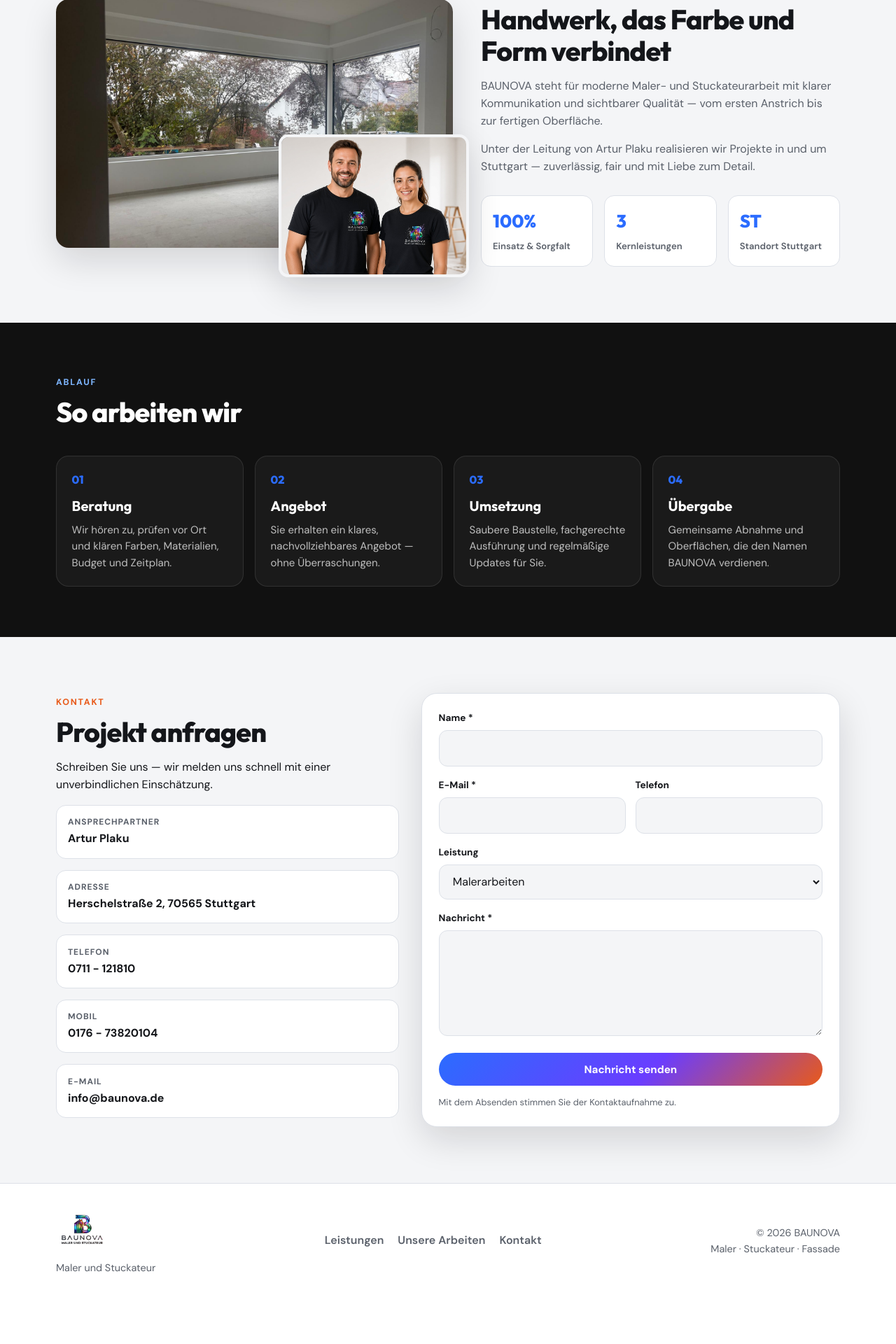
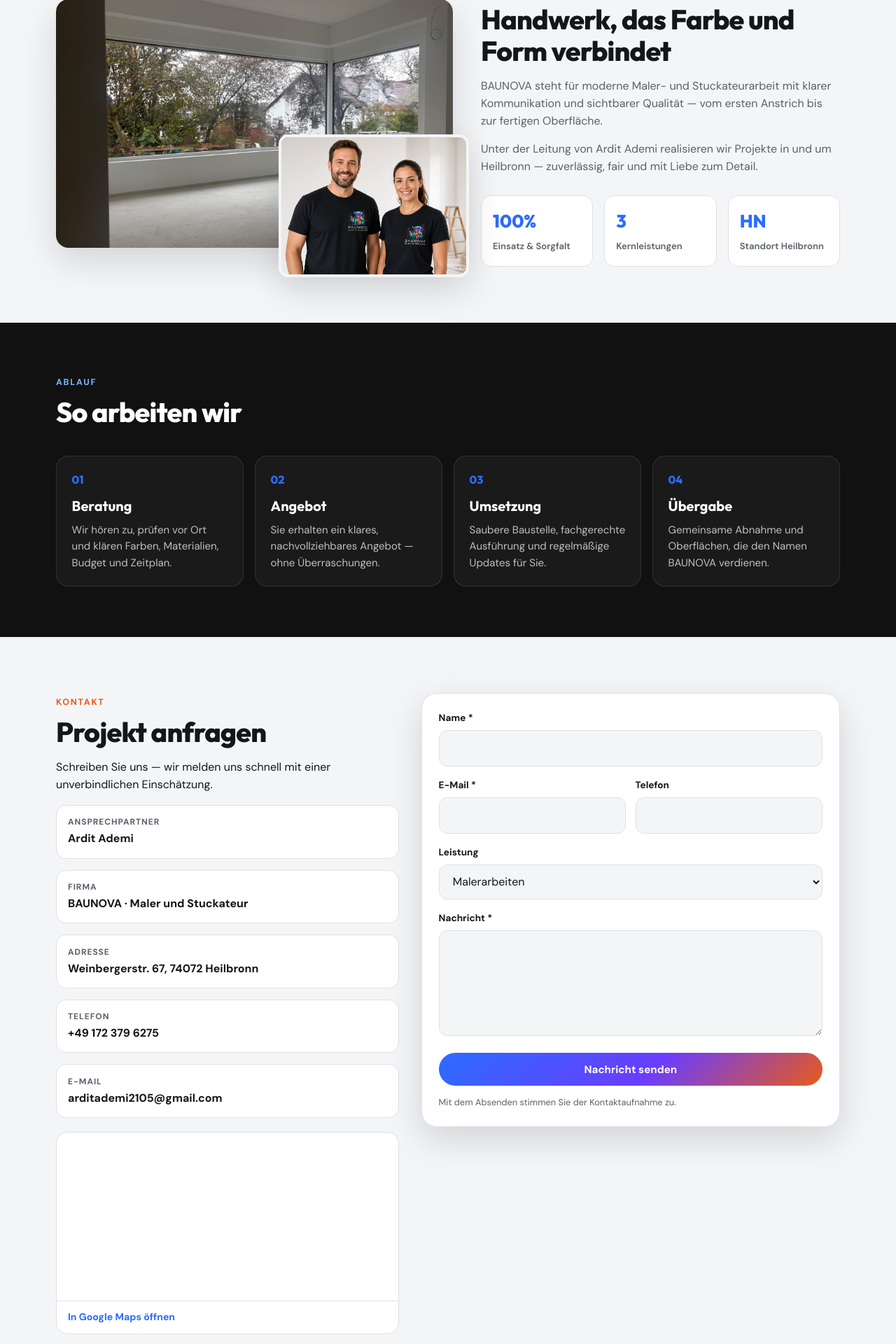
Before and after one commit to AltinALD/Baunova.de, a PHP site: page / in a window 1280 px wide. Shown: the part 3120-5040 px from the top of the page at 70% size. Before the commit the page ends 4937 px from the top, so only its background shows below. Run offline with PHP 8.4, Linux system fonts and the light colour scheme; some libraries are stand-ins or nearby versions.

Commit message:
Update official Heilbronn contact details and embed Google Maps.
Replace Stuttgart contacts with Ardit Ademi address, phone and email from the business paperwork.

Co-authored-by: Cursor <cursoragent@cursor.com>

```diff
--- a/arbeiten.html
+++ b/arbeiten.html
@@ -117,6 +117,7 @@
       </div>
       <div class="footer-meta">
         <p>© <span id="year"></span> BAUNOVA</p>
+        <p>Weinbergerstr. 67, 74072 Heilbronn</p>
         <p>Maler · Stuckateur · Fassade</p>
       </div>
     </div>
@@ -129,7 +130,7 @@
     <button type="button" class="lightbox-nav lightbox-next" id="lightboxNext" aria-label="Next">›</button>
   </div>
 
-  <a href="tel:+4917673820104" class="call-fab" id="callFab" aria-label="Jetzt anrufen" title="0176 - 73820104">
+  <a href="tel:+491723796275" class="call-fab" id="callFab" aria-label="Jetzt anrufen" title="+49 172 379 6275">
     <svg class="call-fab-icon" viewBox="0 0 24 24" aria-hidden="true" width="22" height="22">
       <path fill="currentColor" d="M6.62 10.79a15.15 15.15 0 0 0 6.59 6.59l2.2-2.2a1 1 0 0 1 1.01-.24c1.12.37 2.33.57 3.58.57a1 1 0 0 1 1 1V20a1 1 0 0 1-1 1C10.4 21 3 13.6 3 4a1 1 0 0 1 1-1h3.5a1 1 0 0 1 1 1c0 1.25.2 2.46.57 3.58a1 1 0 0 1-.25 1.02l-2.2 2.19z" />
     </svg>
--- a/css/style.css
+++ b/css/style.css
@@ -605,6 +605,34 @@ h3 {
 
 .contact-list a:hover {
   color: var(--accent);
+}
+
+.map-embed {
+  margin-top: 1.25rem;
+  border-radius: 16px;
+  overflow: hidden;
+  border: 1px solid var(--line);
+  background: #fff;
+}
+
+.map-embed iframe {
+  display: block;
+  width: 100%;
+  height: 240px;
+  border: 0;
+}
+
+.map-link {
+  display: block;
+  padding: 0.75rem 1rem;
+  font-size: 0.88rem;
+  font-weight: 700;
+  color: var(--accent);
+  border-top: 1px solid var(--line);
+}
+
+.map-link:hover {
+  background: var(--bg);
 }
 
 .contact-form {
--- a/index.html
+++ b/index.html
@@ -4,7 +4,7 @@
   <meta charset="UTF-8" />
   <meta name="viewport" content="width=device-width, initial-scale=1.0" />
   <title>BAUNOVA — Maler und Stuckateur</title>
-  <meta name="description" content="BAUNOVA – Maler und Stuckateur in Stuttgart. Professional painting, plastering and facade design. DE / EN." />
+  <meta name="description" content="BAUNOVA – Maler und Stuckateur in Heilbronn. Weinbergerstr. 67, 74072 Heilbronn. Professional painting, plastering and facade design. DE / EN." />
   <link rel="preconnect" href="https://fonts.googleapis.com" />
   <link rel="preconnect" href="https://fonts.gstatic.com" crossorigin />
   <link href="https://fonts.googleapis.com/css2?family=DM+Sans:ital,opsz,wght@0,9..40,400;0,9..40,500;0,9..40,600;0,9..40,700;1,9..40,400&family=Outfit:wght@500;600;700;800&display=swap" rel="stylesheet" />
@@ -66,7 +66,7 @@
         <div class="hero-overlay"></div>
       </div>
       <div class="container hero-content">
-        <p class="eyebrow" data-i18n="hero.eyebrow">Stuttgart · Maler &amp; Stuckateur</p>
+        <p class="eyebrow" data-i18n="hero.eyebrow">Heilbronn · Maler &amp; Stuckateur</p>
         <h1 data-i18n="hero.title">Farbe, Oberfläche und Präzision — das ist BAUNOVA</h1>
         <p class="hero-lead" data-i18n="hero.lead">
           Professionelle Maler- und Stuckateurarbeiten für Innen und Außen — sauber, termintreu und mit dem Anspruch moderner Handwerkskunst.
@@ -200,7 +200,7 @@
             BAUNOVA steht für moderne Maler- und Stuckateurarbeit mit klarer Kommunikation und sichtbarer Qualität — vom ersten Anstrich bis zur fertigen Oberfläche.
           </p>
           <p data-i18n="about.p2">
-            Unter der Leitung von Artur Plaku realisieren wir Projekte in und um Stuttgart — zuverlässig, fair und mit Liebe zum Detail.
+            Unter der Leitung von Ardit Ademi realisieren wir Projekte in und um Heilbronn — zuverlässig, fair und mit Liebe zum Detail.
           </p>
           <div class="stats">
             <div>
@@ -212,8 +212,8 @@
               <span data-i18n="about.s2">Kernleistungen</span>
             </div>
             <div>
-              <strong>ST</strong>
-              <span data-i18n="about.s3">Standort Stuttgart</span>
+              <strong>HN</strong>
+              <span data-i18n="about.s3">Standort Heilbronn</span>
             </div>
           </div>
         </div>
@@ -263,25 +263,42 @@
           <ul class="contact-list">
             <li>
               <span data-i18n="contact.nameLabel">Ansprechpartner</span>
-              <strong>Artur Plaku</strong>
+              <strong>Ardit Ademi</strong>
+            </li>
+            <li>
+              <span data-i18n="contact.companyLabel">Firma</span>
+              <strong>BAUNOVA · Maler und Stuckateur</strong>
             </li>
             <li>
               <span data-i18n="contact.addressLabel">Adresse</span>
-              <strong>Herschelstraße 2, 70565 Stuttgart</strong>
+              <strong>Weinbergerstr. 67, 74072 Heilbronn</strong>
             </li>
             <li>
               <span data-i18n="contact.telLabel">Telefon</span>
-              <strong><a href="tel:+49711121810">0711 - 121810</a></strong>
-            </li>
-            <li>
-              <span data-i18n="contact.mobileLabel">Mobil</span>
-              <strong><a href="tel:+4917673820104">0176 - 73820104</a></strong>
+              <strong><a href="tel:+491723796275">+49 172 379 6275</a></strong>
             </li>
             <li>
               <span data-i18n="contact.emailLabel">E-Mail</span>
-              <strong><a href="mailto:info@baunova.de">info@baunova.de</a></strong>
+              <strong><a href="mailto:arditademi2105@gmail.com">arditademi2105@gmail.com</a></strong>
             </li>
           </ul>
+
+          <div class="map-embed">
+            <iframe
+              title="BAUNOVA — Weinbergerstr. 67, 74072 Heilbronn"
+              src="https://maps.google.com/maps?q=Weinsberger%20Str.%2067%2C%2074072%20Heilbronn&z=16&output=embed"
+              loading="lazy"
+              referrerpolicy="no-referrer-when-downgrade"
+              allowfullscreen
+            ></iframe>
+            <a
+              class="map-link"
+              href="https://www.google.com/maps/search/?api=1&query=Weinsberger+Str.+67,+74072+Heilbronn"
+              target="_blank"
+              rel="noopener noreferrer"
+              data-i18n="contact.mapLink"
+            >In Google Maps öffnen</a>
+          </div>
         </div>
 
         <form class="contact-form" id="contactForm" novalidate>
@@ -335,6 +352,7 @@
       </div>
       <div class="footer-meta">
         <p>© <span id="year"></span> BAUNOVA</p>
+        <p>Weinbergerstr. 67, 74072 Heilbronn</p>
         <p>Maler · Stuckateur · Fassade</p>
       </div>
     </div>
@@ -348,11 +366,11 @@
   </div>
 
   <a
-    href="tel:+4917673820104"
+    href="tel:+491723796275"
     class="call-fab"
     id="callFab"
     aria-label="Jetzt anrufen"
-    title="0176 - 73820104"
+    title="+49 172 379 6275"
   >
     <svg class="call-fab-icon" viewBox="0 0 24 24" aria-hidden="true" width="22" height="22">
       <path
--- a/js/main.js
+++ b/js/main.js
@@ -8,7 +8,7 @@ const translations = {
     "nav.process": "Ablauf",
     "nav.contact": "Kontakt",
     "nav.cta": "Angebot anfragen",
-    "hero.eyebrow": "Stuttgart · Maler & Stuckateur",
+    "hero.eyebrow": "Heilbronn · Maler & Stuckateur",
     "hero.title": "Farbe, Oberfläche und Präzision — das ist BAUNOVA",
     "hero.lead":
       "Professionelle Maler- und Stuckateurarbeiten für Innen und Außen — sauber, termintreu und mit dem Anspruch moderner Handwerkskunst.",
@@ -60,10 +60,10 @@ const translations = {
     "about.p1":
       "BAUNOVA steht für moderne Maler- und Stuckateurarbeit mit klarer Kommunikation und sichtbarer Qualität — vom ersten Anstrich bis zur fertigen Oberfläche.",
     "about.p2":
-      "Unter der Leitung von Artur Plaku realisieren wir Projekte in und um Stuttgart — zuverlässig, fair und mit Liebe zum Detail.",
+      "Unter der Leitung von Ardit Ademi realisieren wir Projekte in und um Heilbronn — zuverlässig, fair und mit Liebe zum Detail.",
     "about.s1": "Einsatz & Sorgfalt",
     "about.s2": "Kernleistungen",
-    "about.s3": "Standort Stuttgart",
+    "about.s3": "Standort Heilbronn",
     "process.eyebrow": "Ablauf",
     "process.title": "So arbeiten wir",
     "process.1.title": "Beratung",
@@ -79,10 +79,12 @@ const translations = {
     "contact.lead":
       "Schreiben Sie uns — wir melden uns schnell mit einer unverbindlichen Einschätzung.",
     "contact.nameLabel": "Ansprechpartner",
+    "contact.companyLabel": "Firma",
     "contact.addressLabel": "Adresse",
     "contact.telLabel": "Telefon",
     "contact.mobileLabel": "Mobil",
     "contact.emailLabel": "E-Mail",
+    "contact.mapLink": "In Google Maps öffnen",
     "form.name": "Name *",
     "form.email": "E-Mail *",
     "form.phone": "Telefon",
@@ -106,7 +108,7 @@ const translations = {
     "nav.process": "Process",
     "nav.contact": "Contact",
     "nav.cta": "Request a quote",
-    "hero.eyebrow": "Stuttgart · Painter & Plasterer",
+    "hero.eyebrow": "Heilbronn · Painter & Plasterer",
     "hero.title": "Color, surface and precision — that is BAUNOVA",
     "hero.lead":
       "Professional painting and plastering for interiors and exteriors — clean, on schedule, and with the standard of modern craftsmanship.",
@@ -158,10 +160,10 @@ const translations = {
     "about.p1":
       "BAUNOVA stands for modern painting and plastering with clear communication and visible quality — from the first coat to the finished surface.",
     "about.p2":
-      "Under the leadership of Artur Plaku we deliver projects in and around Stuttgart — reliable, fair and detail-focused.",
+      "Under the leadership of Ardit Ademi we deliver projects in and around Heilbronn — reliable, fair and detail-focused.",
     "about.s1": "Commitment & care",
     "about.s2": "Core services",
-    "about.s3": "Based in Stuttgart",
+    "about.s3": "Based in Heilbronn",
     "process.eyebrow": "Process",
     "process.title": "How we work",
     "process.1.title": "Consultation",
@@ -177,10 +179,12 @@ const translations = {
     "contact.lead":
       "Write to us — we reply quickly with a non-binding assessment.",
     "contact.nameLabel": "Contact person",
+    "contact.companyLabel": "Company",
     "contact.addressLabel": "Address",
     "contact.telLabel": "Phone",
     "contact.mobileLabel": "Mobile",
     "contact.emailLabel": "Email",
+    "contact.mapLink": "Open in Google Maps",
     "form.name": "Name *",
     "form.email": "Email *",
     "form.phone": "Phone",
@@ -294,7 +298,7 @@ function initForm() {
       message.value.trim(),
     ].join("\n");
 
-    const mailto = `mailto:info@baunova.de?subject=${encodeURIComponent(
+    const mailto = `mailto:arditademi2105@gmail.com?subject=${encodeURIComponent(
       subject
     )}&body=${encodeURIComponent(body)}`;
 
--- a/leistungen.html
+++ b/leistungen.html
@@ -4,7 +4,7 @@
   <meta charset="UTF-8" />
   <meta name="viewport" content="width=device-width, initial-scale=1.0" />
   <title>Leistungen — BAUNOVA</title>
-  <meta name="description" content="BAUNOVA Leistungen: Malerarbeiten, Stuckateurarbeiten und Fassadengestaltung in Stuttgart." />
+  <meta name="description" content="BAUNOVA Leistungen: Malerarbeiten, Stuckateurarbeiten und Fassadengestaltung in Heilbronn." />
   <link rel="preconnect" href="https://fonts.googleapis.com" />
   <link rel="preconnect" href="https://fonts.gstatic.com" crossorigin />
   <link href="https://fonts.googleapis.com/css2?family=DM+Sans:ital,opsz,wght@0,9..40,400;0,9..40,500;0,9..40,600;0,9..40,700;1,9..40,400&family=Outfit:wght@500;600;700;800&display=swap" rel="stylesheet" />
@@ -123,12 +123,13 @@
       </div>
       <div class="footer-meta">
         <p>© <span id="year"></span> BAUNOVA</p>
+        <p>Weinbergerstr. 67, 74072 Heilbronn</p>
         <p>Maler · Stuckateur · Fassade</p>
       </div>
     </div>
   </footer>
 
-  <a href="tel:+4917673820104" class="call-fab" id="callFab" aria-label="Jetzt anrufen" title="0176 - 73820104">
+  <a href="tel:+491723796275" class="call-fab" id="callFab" aria-label="Jetzt anrufen" title="+49 172 379 6275">
     <svg class="call-fab-icon" viewBox="0 0 24 24" aria-hidden="true" width="22" height="22">
       <path fill="currentColor" d="M6.62 10.79a15.15 15.15 0 0 0 6.59 6.59l2.2-2.2a1 1 0 0 1 1.01-.24c1.12.37 2.33.57 3.58.57a1 1 0 0 1 1 1V20a1 1 0 0 1-1 1C10.4 21 3 13.6 3 4a1 1 0 0 1 1-1h3.5a1 1 0 0 1 1 1c0 1.25.2 2.46.57 3.58a1 1 0 0 1-.25 1.02l-2.2 2.19z" />
     </svg>
```
